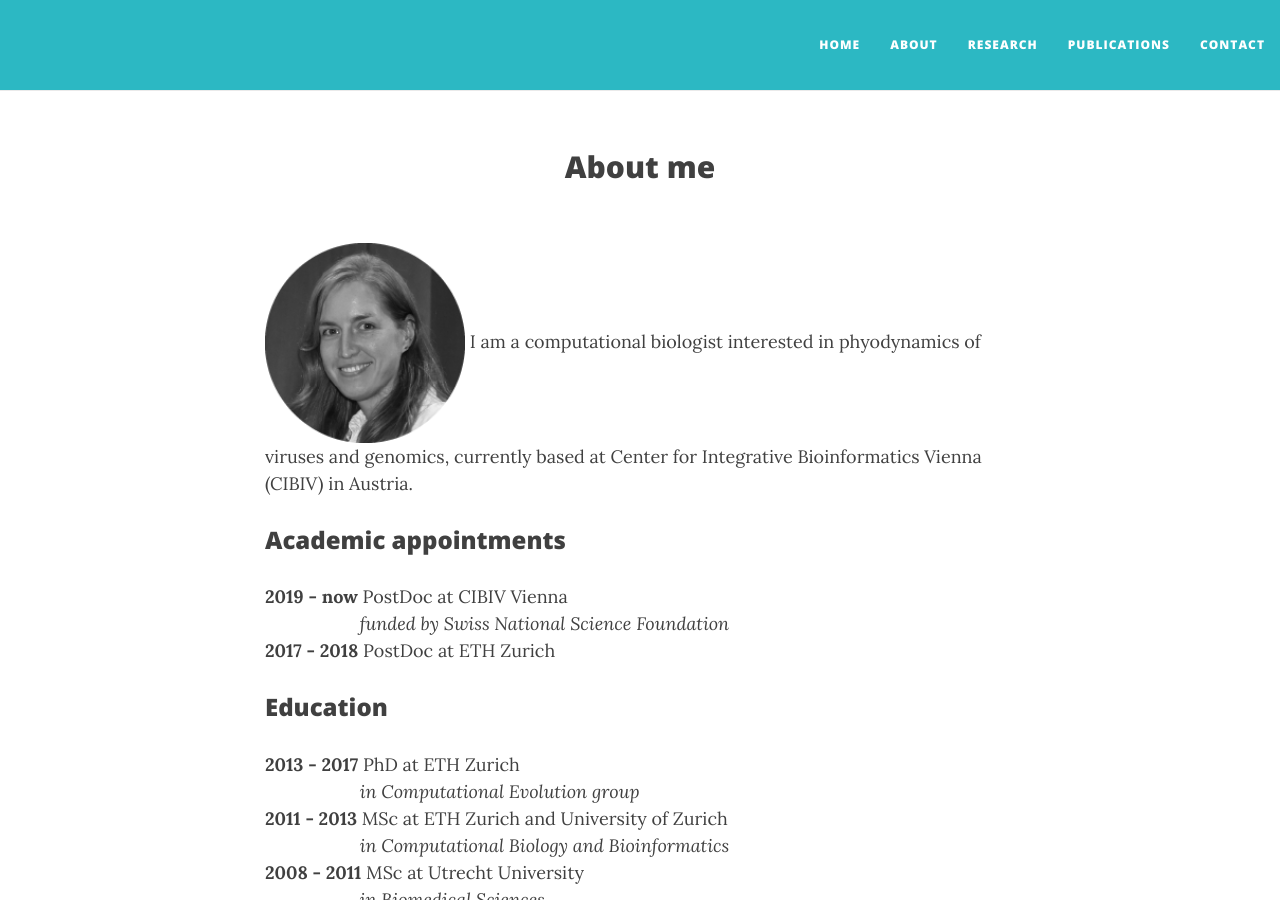
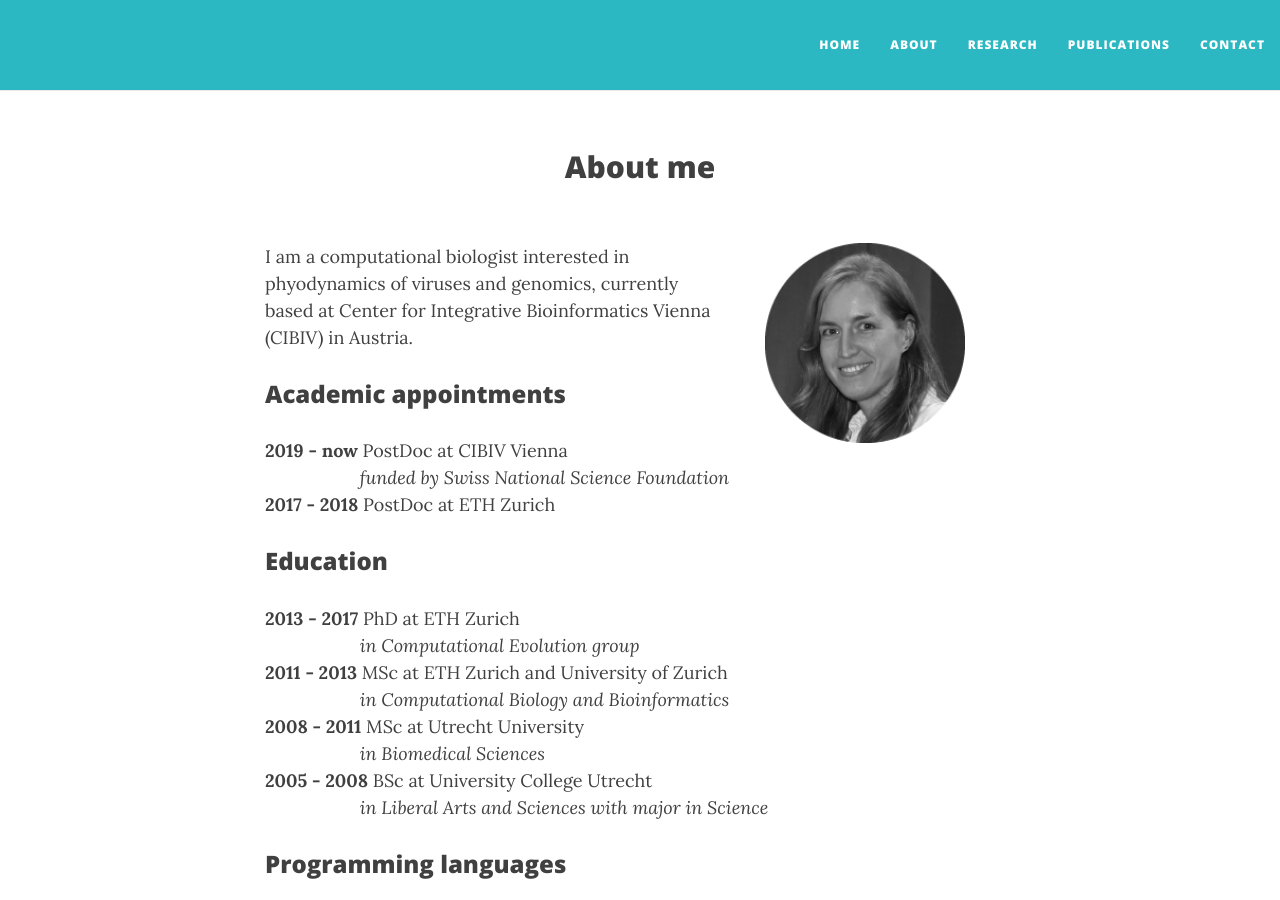
Before and after one commit to boskovav/boskovav.github.io, a Jekyll site: the page built from about.md, in a window 1280 px wide and 900 px high. Built offline with Jekyll 4.4.1, drawn with Linux system fonts in a browser that asks for light colours; nearby versions of some CDN libraries.

Commit message:
image positioning

```diff
--- a/about.md
+++ b/about.md
@@ -3,7 +3,7 @@ layout: page
 title: About me
 ---
 
-<img src="/img/VB_bw.png" alt="Drawing" style="width: 200px;" align="center"/>
+<img src="/img/VB_bw.png" alt="Drawing" style="width: 200px;" hspace="50px;" margin-right="50px;" align="right"/>
 I am a computational biologist interested in phyodynamics of viruses and genomics, currently based at Center for Integrative Bioinformatics Vienna (CIBIV) in Austria.
 
 ### Academic appointments
```
